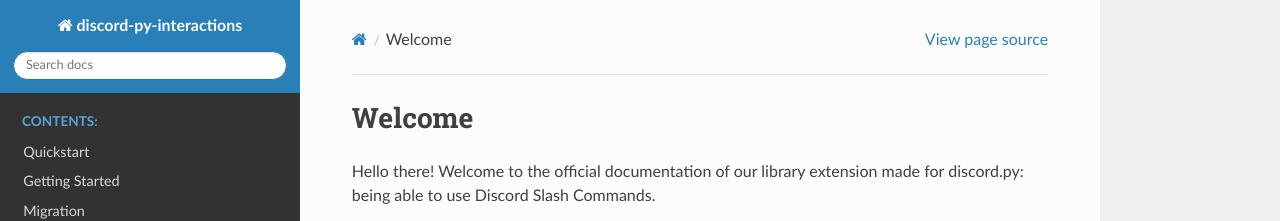
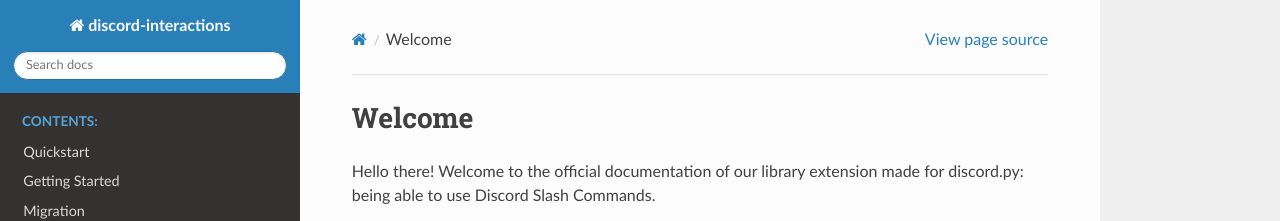
Before and after one commit to interactions-py/interactions.py, a Sphinx documentation site: the page built from docs/index.rst, in a window 1280 px wide. Shown: the top 221 px of the page. Built offline with Sphinx 7.4.7 and the Read the Docs theme 2.0.0, drawn with Linux system fonts in a browser that asks for light colours; the version number could not be read and is left out.

```diff
--- a/docs/conf.py
+++ b/docs/conf.py
@@ -19,7 +19,7 @@ from discord_slash import __version__
 
 # -- Project information -----------------------------------------------------
 
-project = "discord-py-interactions"
+project = "discord-interactions"
 copyright = "2021, goverfl0w"
 author = "goverfl0w"
 release = __version__
```
